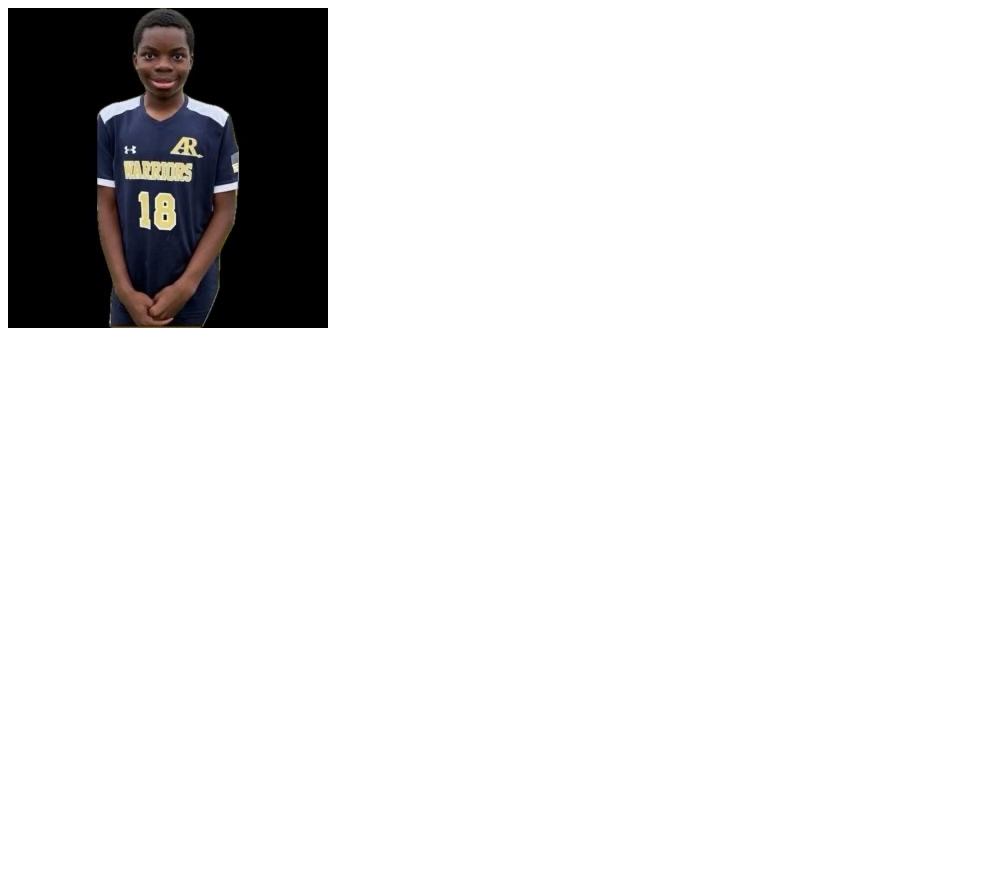
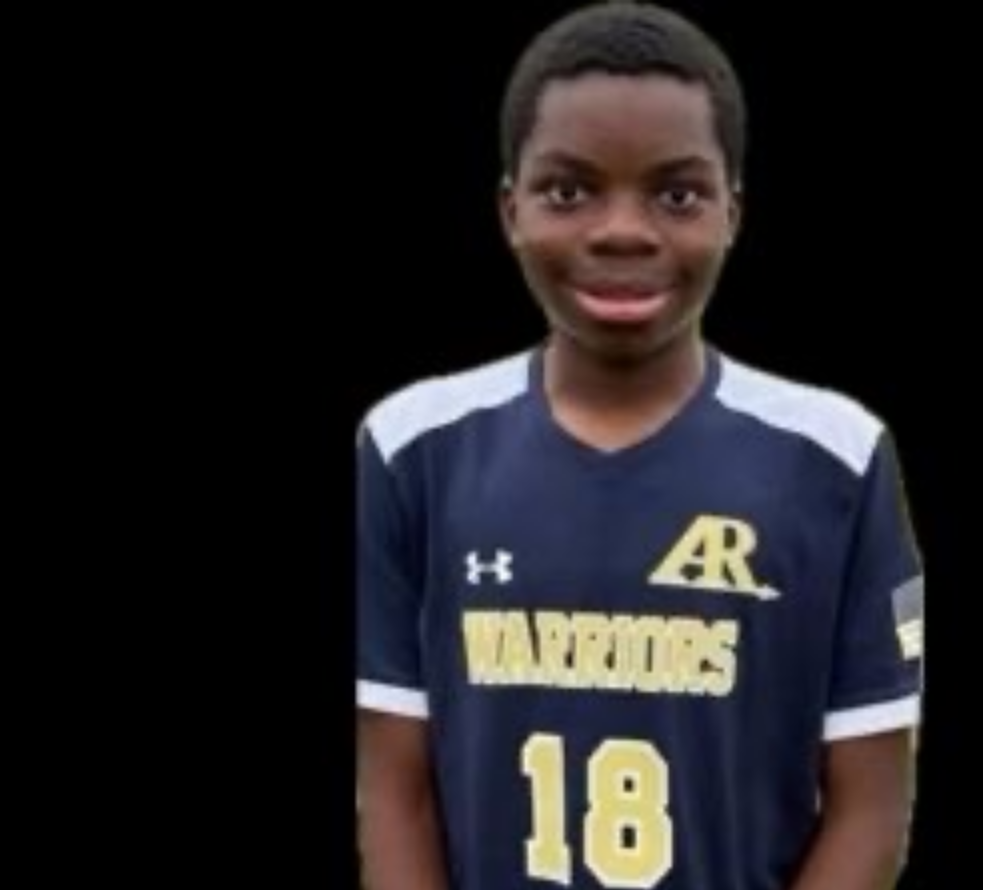
Before and after one commit to lolman4408/logan, a plain HTML site: page index.html in a window 1280 px wide. Shown: the top 890 px of the page, without its empty margins (0-983 px from the left). Before the commit the page ends 800 px from the top, so only its background shows below. Drawn offline with Linux system fonts and the light colour scheme.

Commit message:
Update index.html

```diff
--- a/index.html
+++ b/index.html
@@ -3,9 +3,23 @@
 <head>
     <meta charset="UTF-8">
     <meta name="viewport" content="width=device-width, initial-scale=1.0">
-    <title>Image Display</title>
+    <title>Logan Ndon</title>
+    <style>
+        body, html {
+            margin: 0;
+            padding: 0;
+            width: 100%;
+            height: 100%;
+        }
+        img {
+            width: 100%;
+            height: auto;
+            display: block;
+            margin: 0 auto;
+        }
+    </style>
 </head>
 <body>
-    <img src="image.jpg" alt="Displayed Image" style="max-width: 100%; height: auto;">
+    <img src="image.jpg" alt="Logan Ndon">
 </body>
 </html>
```
